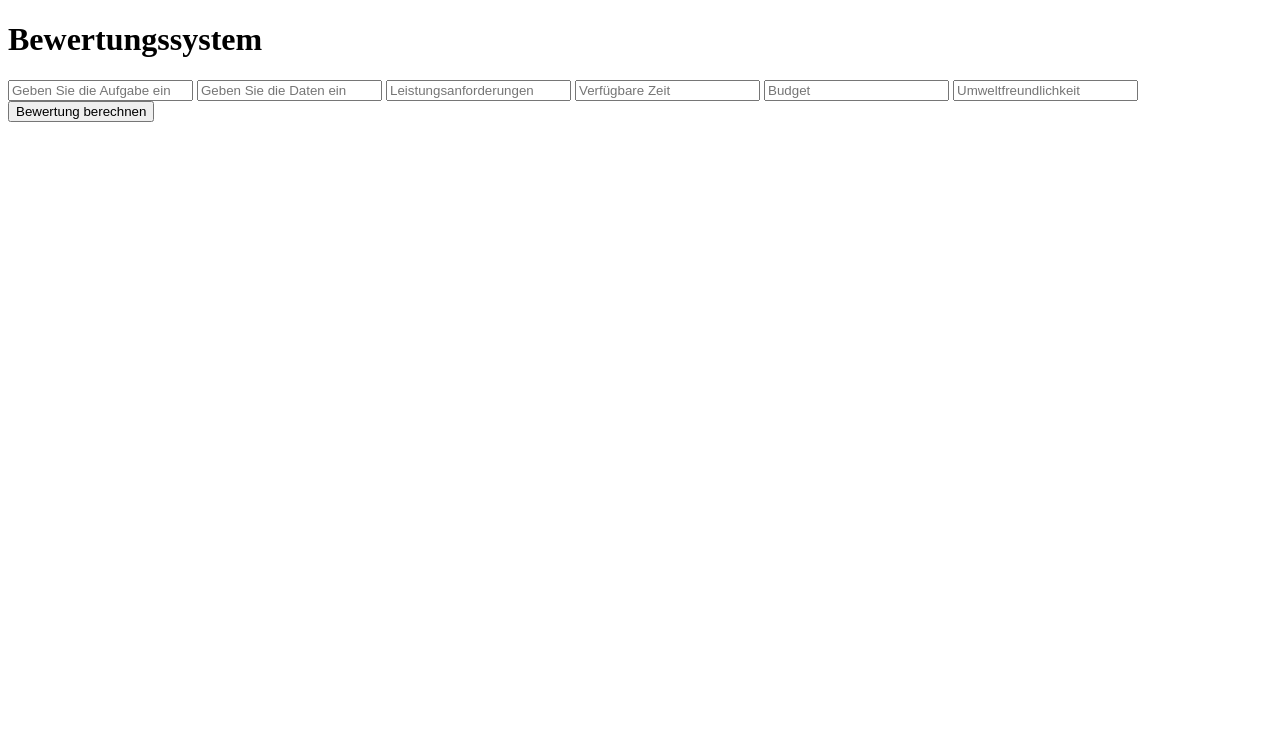
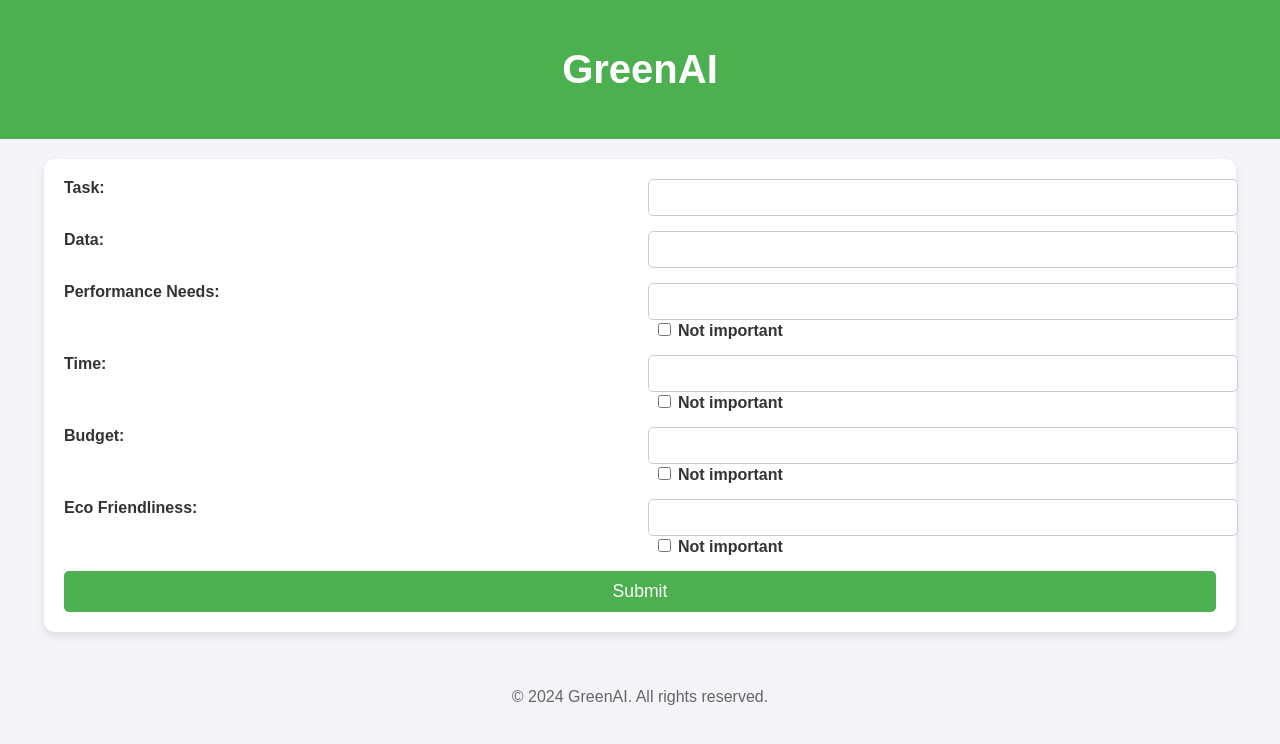
Before and after one commit to IlliaRohalskyi/Green-AI, a Flask app: page / in a window 1280 px wide. Shown: the top 744 px of the page. Run offline with Flask 3, Linux system fonts and the light colour scheme; parts of the project's set-up code (start-up, migrations or seed data) failed here and were passed over.

Commit message:
a bit of styling and adding the acutal stars

```diff
--- a/src/webapp/app.py
+++ b/src/webapp/app.py
@@ -15,16 +15,35 @@ def home():
         # Hole die Formulareingaben
         task = request.form.get("input1")
         data = request.form.get("input2")
+
+        # Überprüfe, ob die Checkbox für Performance aktiviert ist
         performance_needs = request.form.get("input3")
+        if request.form.get("performance_important"):
+            performance_needs = "this is not important for me"
+
+        # Überprüfe, ob die Checkbox für Time aktiviert ist
         time = request.form.get("input4")
+        if request.form.get("time_important"):
+            time = "this is not important for me"
+
+        # Überprüfe, ob die Checkbox für Budget aktiviert ist
         budget = request.form.get("input5")
+        if request.form.get("budget_important"):
+            budget = "this is not important for me"
+
+        # Überprüfe, ob die Checkbox für Eco Friendliness aktiviert ist
         eco_friendliness = request.form.get("input6")
+        if request.form.get("eco_important"):
+            eco_friendliness = "this is not important for me"
 
         # Übergib die Eingaben an main und hole das Ergebnis
-        result = main(task, data, performance_needs, time, budget, eco_friendliness)
+        try:
+            result = main(task, data, performance_needs, time, budget, eco_friendliness)
+            result_data = json.loads(result)
+        except Exception as e:
+            # Fehlerbehandlung
+            return render_template("form.html", error=f"Error: {str(e)}")
 
-        # Die Ausgabe der main.py ist im JSON-Format. Um sie im HTML darzustellen, geben wir sie direkt als Text zurück
-        result_data = json.loads(result)
         return render_template("form.html", result_data=result_data)
 
     return render_template("form.html")
--- a/src/webapp/static/style.css
+++ b/src/webapp/static/style.css
@@ -1,51 +1,109 @@
+/* Allgemeine Stile */
 body {
-    font-family: Arial, sans-serif;
-    margin: 20px;
-}
-
-h1 {
+    font-family: 'Arial', sans-serif;
+    margin: 0;
+    padding: 0;
+    background-color: #f4f4f9;
     color: #333;
 }
 
-form {
-    margin-bottom: 20px;
+header {
+    background-color: #4CAF50;
+    padding: 20px;
+    text-align: center;
 }
 
-label {
-    display: block;
-    margin: 5px 0;
+header h1 {
+    color: white;
+    font-size: 2.5em;
 }
 
-input {
-    margin-bottom: 10px;
-    padding: 5px;
-    width: 300px;
+main {
+    width: 90%;
+    max-width: 1200px;
+    margin: 20px auto;
+    background-color: white;
+    padding: 20px;
+    border-radius: 10px;
+    box-shadow: 0 4px 8px rgba(0, 0, 0, 0.1);
 }
 
-button {
-    padding: 10px 15px;
+/* Formular Stile */
+form {
+    display: grid;
+    grid-template-columns: 1fr 1fr;
+    gap: 15px;
+}
+
+form label {
+    font-weight: bold;
+    margin-bottom: 5px;
+}
+
+form input[type="text"] {
+    width: 100%;
+    padding: 10px;
+    border-radius: 5px;
+    border: 1px solid #ccc;
+}
+
+form input[type="checkbox"] {
+    margin-left: 10px;
+}
+
+form button {
+    grid-column: span 2;
+    padding: 10px 20px;
     background-color: #4CAF50;
     color: white;
     border: none;
+    border-radius: 5px;
+    font-size: 1.1em;
     cursor: pointer;
 }
 
-button:hover {
+form button:hover {
     background-color: #45a049;
 }
 
+/* Tabellen Stile */
 table {
     width: 100%;
     border-collapse: collapse;
     margin-top: 20px;
 }
 
-th, td {
-    padding: 10px;
-    border: 1px solid #ddd;
-    text-align: left;
+table thead {
+    background-color: #4CAF50;
+    color: white;
 }
 
-th {
-    background-color: #f2f2f2;
+table th, table td {
+    padding: 12px 15px;
+    text-align: left;
+    border-bottom: 1px solid #ddd;
 }
+
+table tbody tr:hover {
+    background-color: #f1f1f1;
+}
+
+/* Sterne Bewertung */
+.stars {
+    display: flex;
+    justify-content: flex-end;
+}
+
+.full-star, .half-star, .empty-star {
+    font-size: 1.5em;
+    color: #FFD700;
+    margin-left: 5px;
+}
+
+footer {
+    text-align: center;
+    padding: 20px;
+    background-color: #f4f4f9;
+    color: #666;
+    margin-top: 20px;
+}
--- a/src/webapp/templates/form.html
+++ b/src/webapp/templates/form.html
@@ -3,60 +3,100 @@
 <head>
     <meta charset="UTF-8">
     <meta name="viewport" content="width=device-width, initial-scale=1.0">
-    <title>Bewertungssystem</title>
-    <style>
-        table, th, td {
-            border: 1px solid black;
-            border-collapse: collapse;
-            padding: 8px;
-            text-align: center;
-        }
-        th {
-            background-color: #f2f2f2;
-        }
-    </style>
+    <title>GreenAI - Results</title>
+    <link rel="stylesheet" href="{{ url_for('static', filename='style.css') }}">
 </head>
 <body>
-    <h1>Bewertungssystem</h1>
+    <header>
+        <h1>GreenAI</h1>
+    </header>
 
-    <form method="POST">
-        <input type="text" name="input1" placeholder="Geben Sie die Aufgabe ein" required>
-        <input type="text" name="input2" placeholder="Geben Sie die Daten ein" required>
-        <input type="text" name="input3" placeholder="Leistungsanforderungen" required>
-        <input type="text" name="input4" placeholder="Verfügbare Zeit" required>
-        <input type="text" name="input5" placeholder="Budget" required>
-        <input type="text" name="input6" placeholder="Umweltfreundlichkeit" required>
-        <button type="submit">Bewertung berechnen</button>
-    </form>
+    <main>
+        <form method="POST">
+            <label for="input1">Task:</label>
+            <input type="text" id="input1" name="input1" required>
 
-    {% if result_data %}
-        <h2>Ergebnisse</h2>
+            <label for="input2">Data:</label>
+            <input type="text" id="input2" name="input2" required>
+
+            <label for="input3">Performance Needs:</label>
+            <div>
+                <input type="text" id="input3" name="input3">
+                <input type="checkbox" id="performance_important" name="performance_important" value="this is not important for me">
+                <label for="performance_important">Not important</label>
+            </div>
+
+            <label for="input4">Time:</label>
+            <div>
+                <input type="text" id="input4" name="input4">
+                <input type="checkbox" id="time_important" name="time_important" value="this is not important for me">
+                <label for="time_important">Not important</label>
+            </div>
+
+            <label for="input5">Budget:</label>
+            <div>
+                <input type="text" id="input5" name="input5">
+                <input type="checkbox" id="budget_important" name="budget_important" value="this is not important for me">
+                <label for="budget_important">Not important</label>
+            </div>
+
+            <label for="input6">Eco Friendliness:</label>
+            <div>
+                <input type="text" id="input6" name="input6">
+                <input type="checkbox" id="eco_important" name="eco_important" value="this is not important for me">
+                <label for="eco_important">Not important</label>
+            </div>
+
+            <button type="submit">Submit</button>
+        </form>
+
+        {% if result_data %}
+        <h2>Results</h2>
         <table>
             <thead>
                 <tr>
-                    <th>Index</th>
                     <th>GPU</th>
-                    <th>Mapped GPU</th>
+                    <th>CO2 (kg)</th>
+                    <th>Cost ($)</th>
                     <th>Region</th>
+                    <th>Time</th>
                     <th>Time (formatted)</th>
-                    <th>Cost ($)</th>
-                    <th>CO2 (kg)</th>
+                    <th>CO2 Score</th>
                 </tr>
             </thead>
             <tbody>
                 {% for idx in result_data['GPU'].keys() %}
                 <tr>
-                    <td>{{ idx }}</td>
                     <td>{{ result_data['GPU'][idx] }}</td>
-                    <td>{{ result_data['Mapped_GPU'][idx] }}</td>
+                    <td>{{ result_data['CO2 (kg)'][idx] | round(2) }}</td>
+                    <td>{{ result_data['Cost ($)'][idx] | round(2) }}</td>
                     <td>{{ result_data['Region'][idx] }}</td>
+                    <td>{{ result_data['Time'][idx] | round(2) }}</td>
                     <td>{{ result_data['Time (formatted)'][idx] }}</td>
-                    <td>{{ result_data['Cost ($)'][idx]|round(2) }}</td>
-                    <td>{{ result_data['CO2 (kg)'][idx]|round(2) }}</td>
+                    <td>
+                        <div class="stars">
+                            {% set score = result_data['CO2 (kg)_Score'][idx] %}
+                            {% set rounded_score = (score * 2) | round / 2 %}
+                            {% for i in range(5) %}
+                                {% if rounded_score >= i + 1 %}
+                                    <span class="full-star">&#9733;</span>
+                                {% elif rounded_score >= i + 0.5 %}
+                                    <span class="half-star">&#9733;</span>
+                                {% else %}
+                                    <span class="empty-star">&#9734;</span>
+                                {% endif %}
+                            {% endfor %}
+                        </div>
+                    </td>
                 </tr>
                 {% endfor %}
             </tbody>
         </table>
-    {% endif %}
+        {% endif %}
+    </main>
+
+    <footer>
+        <p>&copy; 2024 GreenAI. All rights reserved.</p>
+    </footer>
 </body>
 </html>
```
